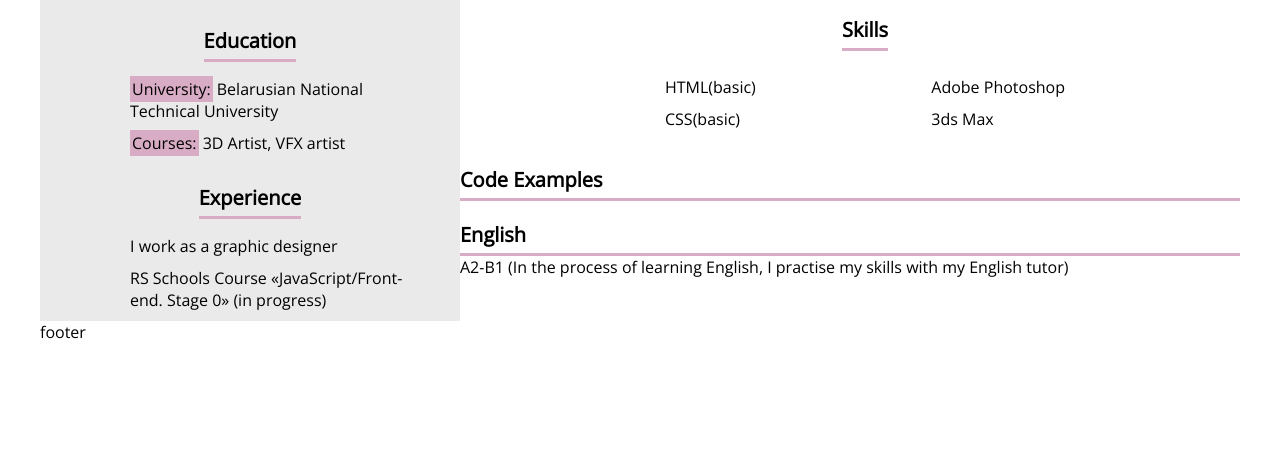
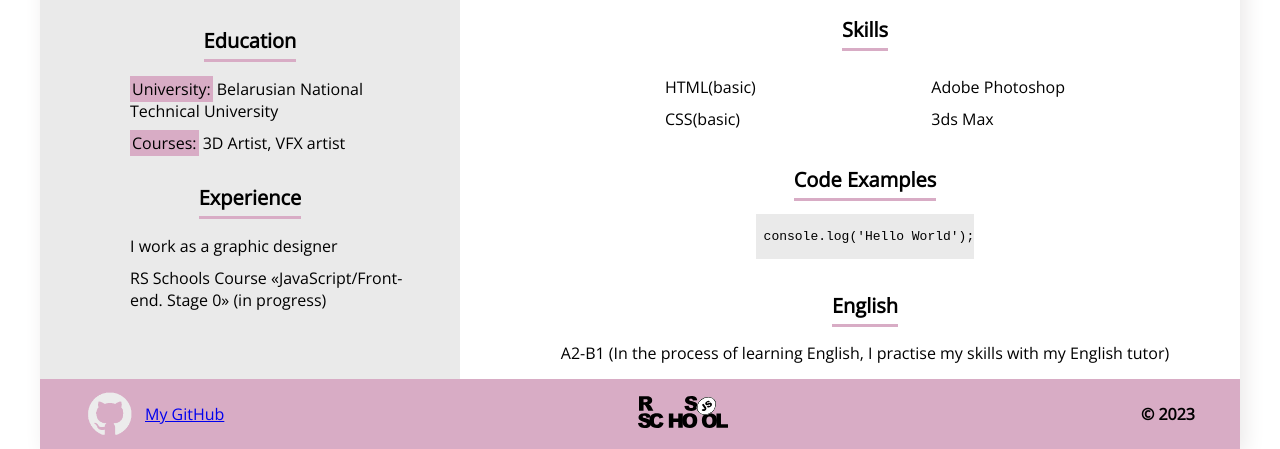
Before and after one commit to sashavna/rsschool-cv, a plain HTML site: page index.html in a window 1280 px wide. Shown: the part 605-1054 px from the top of the page. Before the commit the page ends 948 px from the top, so only its background shows below. Drawn offline with Linux system fonts and the light colour scheme.

Commit message:
feat: add footer

```diff
--- a/index.html
+++ b/index.html
@@ -91,17 +91,35 @@
             </div>
         </div>
         </div>
-        <div>
+        <div class="CodeContainer">
           <div class="mainHeader">Code Examples</div>
+<pre class="codeStyle">
+            <code>
+ console.log('Hello World');
+            </code>
+</pre>
         </div>
-        <div>
+        <div class="EnglishContainer">
           <div class="mainHeader">English</div>
-          <div>A2-B1 (In the process  of learning English, I practise my skills with my English tutor)</div>
+          <div class="textEnglish">A2-B1 (In the process  of learning English, I practise my skills with my English tutor)</div>
         </div>
       </div>
     </main>
-    <footer>
-      footer
+    <footer class="footer">
+      <div class="footerContainer">
+      <div>
+        <a href="https://github.com/sashavna"  target="_blank" class="MyGithub">
+          <img src="./assets/img/icon_github_footer.png" alt="icon Github" class="iconGithub">
+          <span>My GitHub</span>
+        </a>
+      </div>
+      <div>
+        <a href="https://rs.school/js/" target="_blank">
+          <img src="./assets/img/rs_school_js.svg" alt="icon Rsschool" class="iconRsschol">
+        </a>
+      </div>
+      <div class="yearText">© 2023</div>
+     </div>
     </footer>
   </body>
 </html>
--- a/style.css
+++ b/style.css
@@ -8,6 +8,7 @@
     min-width: 600px;
     margin: 0 auto;
     font-family: OpenSans;
+    box-shadow: 5px 5px 20px rgb(235, 233, 233);
 
     .headerContainer {
         display: flex;
@@ -61,7 +62,7 @@
         .mainLeft {
             background-color: #eaeaea;
             width: 35%;
-            height: 100%;
+            /* height: 100%; */
 
 
             .listUnit {
@@ -166,9 +167,66 @@
                 }
             }
 
+            .CodeContainer {
+                display: flex;
+                flex-direction: column;
+                padding-left: 30px;
+                align-items: center;
+
+                .codeStyle {
+                    background-color: #eaeaea;
+                }
+            }
+
+            .EnglishContainer {
+                display: flex;
+                flex-direction: column;
+                padding-left: 30px;
+                align-items: center;
+
+                .textEnglish {
+                     padding: 15px 0px 15px 0px;
+                }
+            }
         }
+
+    }
+
+    .footer {
+        background-color:#d8acc5;
+        padding: 10px 45px ;
+
+        .footerContainer {
+            display: flex;
+            justify-content: space-between;
+            align-items: center;
+
+            .MyGithub {
+                display: flex;
+                align-items: center;
+
+                .iconGithub {
+                    width: 50px;
+                    padding-right: 10px;
+                }
+            }
+
+            .iconRsschol {
+                width: 90px;
+
+            }
+
+            .yearText {
+                font-weight: 600;
+                font-size: 16px;
+            }
+        }
+
+
     }
 }
+
 .listSkills li{
     padding-top: 10px;
+    /* margin-top: 0; */
 }
```
Also changed, not shown: assets/img/icon_github_footer.png (added), assets/img/icon_tg.png, assets/img/rs_school_js.svg (added).
